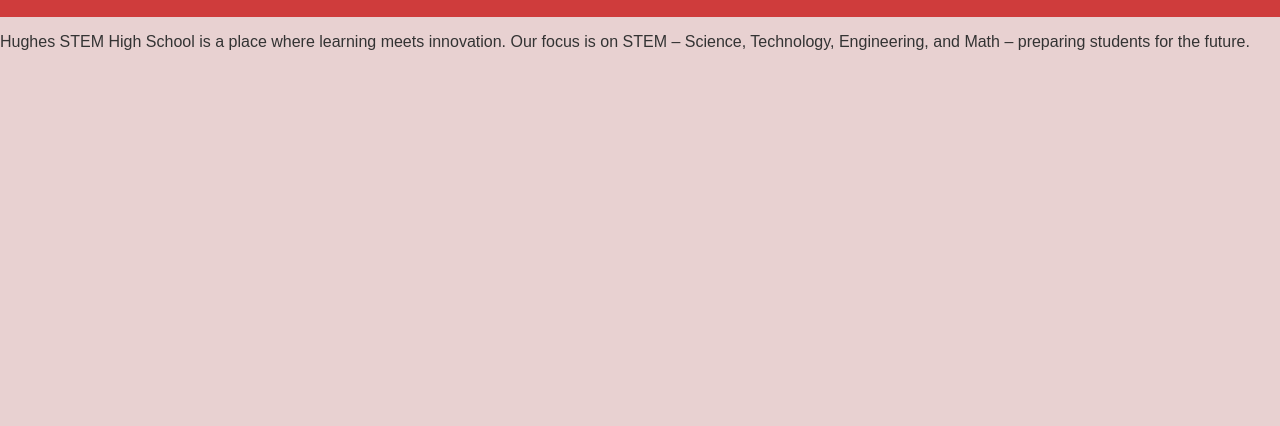
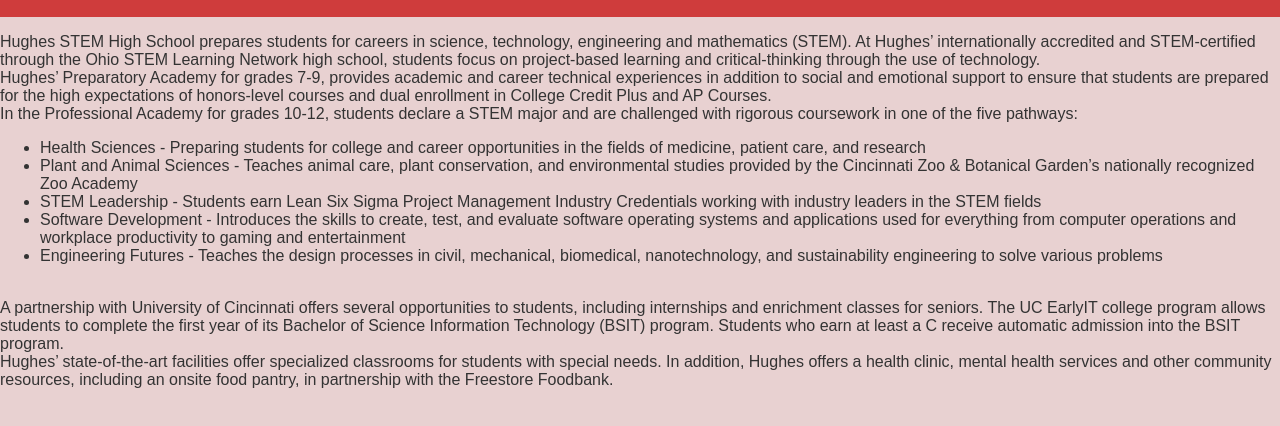
Before and after one commit to ncowins/Early-IT-Project-WHOHOOO, a plain HTML site: page website/about.html in a window 1280 px wide. Shown: the part 112-538 px from the top of the page. Drawn offline with Linux system fonts and the light colour scheme.

Commit message:
Update about.html

```diff
--- a/website/about.html
+++ b/website/about.html
@@ -8,7 +8,7 @@
     <title>About Us</title>
     <link rel="stylesheet" href="hughes.css">
 </head>
-
+ <main>
  <header>
   <div class="header-content">
    <h1>About Us</h1>
@@ -24,4 +24,23 @@
  </header>
 
 <body>
- <p>Hughes STEM High School is a place where learning meets innovation. Our focus is on STEM – Science, Technology, Engineering, and Math – preparing students for the future.</p>
+ <p>Hughes STEM High School prepares students for careers in science, technology, engineering and mathematics (STEM). At Hughes’ internationally accredited and STEM-certified through the Ohio STEM Learning Network high school, students focus on project-based learning and critical-thinking through the use of technology.
+<br>
+Hughes’ Preparatory Academy for grades 7-9, provides academic and career technical experiences in addition to social and emotional support to ensure that students are prepared for the high expectations of honors-level courses and dual enrollment in College Credit Plus and AP Courses.
+<br>
+In the Professional Academy for grades 10-12, students declare a STEM major and are
+challenged with rigorous coursework in one of the five pathways:
+<ul>
+  <li>Health Sciences - Preparing students for college and career opportunities in the fields of medicine, patient care, and research</li>
+  <li>Plant and Animal Sciences - Teaches animal care, plant conservation, and environmental studies provided by the Cincinnati Zoo &amp; Botanical Garden’s nationally recognized Zoo Academy</li>
+  <li>STEM Leadership - Students earn Lean Six Sigma Project Management Industry Credentials working with industry leaders in the STEM fields</li>
+  <li>Software Development - Introduces the skills to create, test, and evaluate software operating systems and applications used for everything from computer operations and workplace productivity to gaming and entertainment</li>
+  <li>Engineering Futures - Teaches the design processes in civil, mechanical, biomedical, nanotechnology, and sustainability engineering to solve various problems</li>
+</ul>
+<br>
+A partnership with University of Cincinnati offers several opportunities to students, including internships and enrichment classes for seniors. The UC EarlyIT college program allows students to complete the first year of its Bachelor of Science Information Technology (BSIT) program. Students who earn at least a C receive automatic admission into the BSIT program.
+<br>
+Hughes’ state-of-the-art facilities offer specialized classrooms for students with special needs. In addition, Hughes offers a health clinic, mental health services and other community resources, including an onsite food pantry, in partnership with the Freestore Foodbank.</p>
+</body>
+ </main>
+</html>
```
